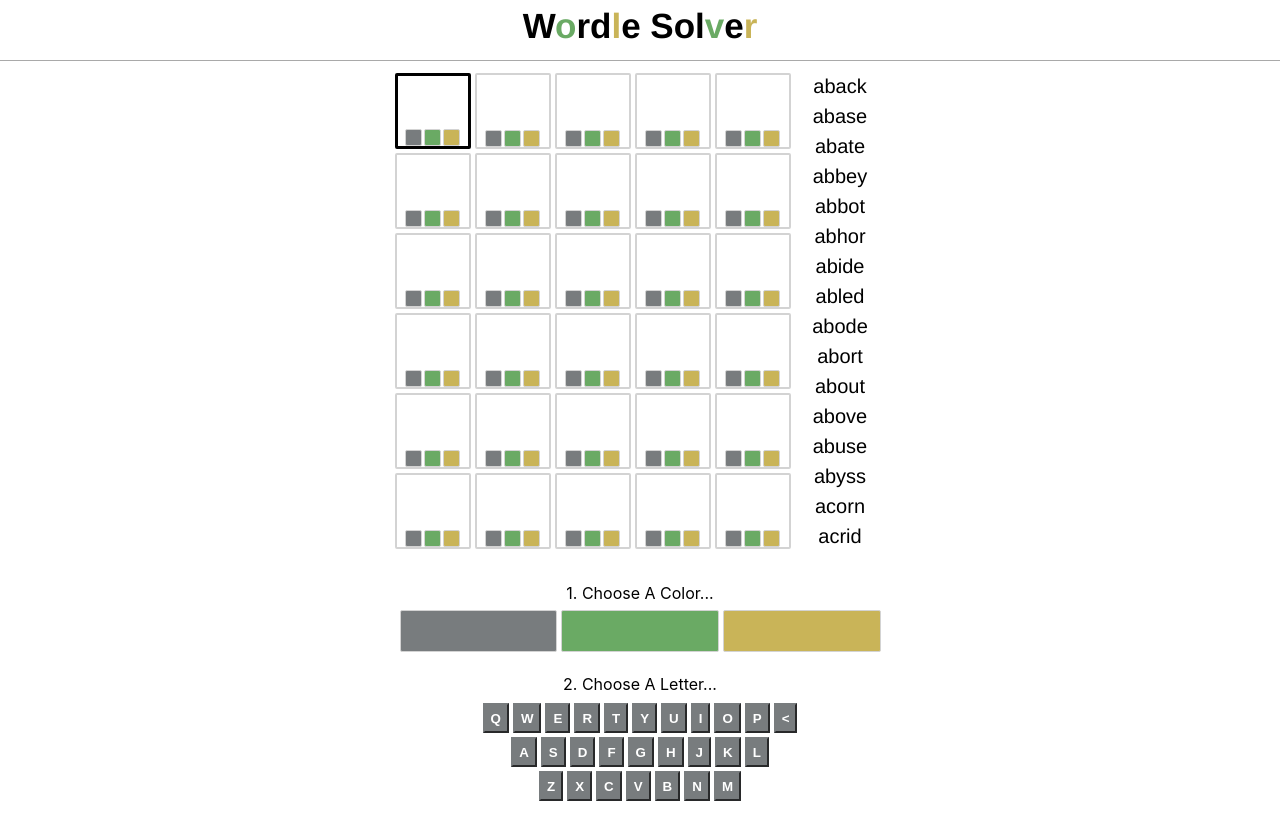
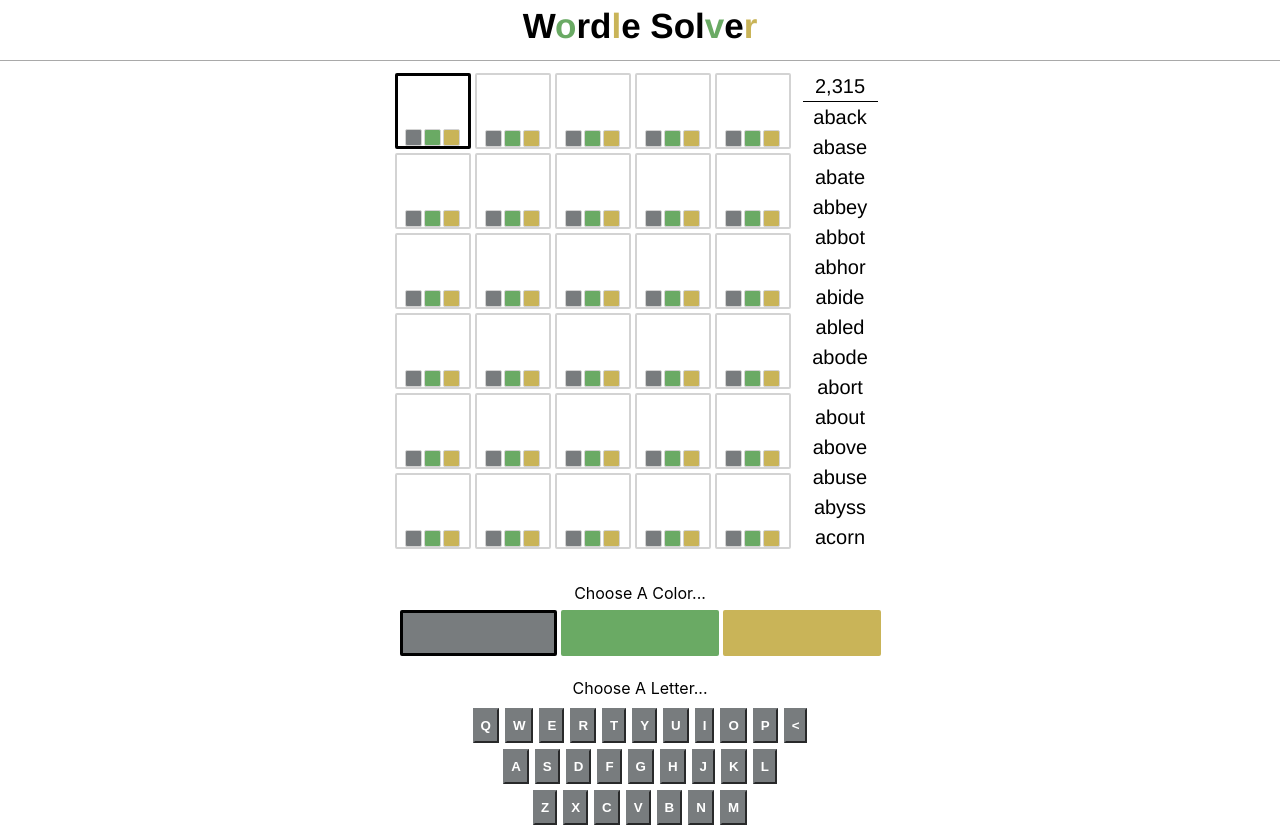
Before and after one commit to willyrk1/wordle-solver, a React (Vite) app: page / in a window 1280 px wide. Before the commit the page ends 803 px from the top, so only its background shows below. Built offline with nearby package versions, Linux system fonts and the light colour scheme.

Commit message:
Change approach so clicking on letter clue changes color.

```diff
--- a/src/App.jsx
+++ b/src/App.jsx
@@ -9,7 +9,7 @@
   const [state, dispatch] = React.useReducer(reducer, initReducer)
 
   function handleLetterClueClick(wordClueIndex, letterClueIndex) {
-    dispatch({ type: reducerActions.setCursor, wordClueIndex, letterClueIndex })
+    dispatch({ type: reducerActions.letterClueClicked, wordClueIndex, letterClueIndex })
   }
 
   function handleClueTypeClick(clueType) {
@@ -66,7 +66,10 @@
                         return (
                           <div
                             className={`clue-type ${clueType}${selectedClass}`}
-                            onClick={() => handleLetterClueTypeClick(wordClueIndex, letterClueIndex, clueType)}
+                            onClick={e => {
+                              handleLetterClueTypeClick(wordClueIndex, letterClueIndex, clueType)
+                              e.stopPropagation()
+                            }}
                             key={clueType}
                           />
                         )
@@ -79,13 +82,14 @@
           ))}
         </div>
         <div className='valid-words'>
+          <div className='count'>{state.validWords.length.toLocaleString()}</div>
           <ul>
             {state.validWords.map(word => <li>{word}</li>)}
           </ul>
         </div>
       </div>
       <div className={`keyboard ${state.selectedClueType}`}>
-        <p>1. Choose A Color...</p>
+        <p>Choose A Color...</p>
         <div className='clue-type-chooser'>
           {clueTypesList.map(clueType => {
             const selectedClass = (clueType === state.selectedClueType) ? ' selected' : ''
@@ -98,7 +102,7 @@
             )
           })}
         </div>
-        <p>2. Choose A Letter...</p>
+        <p>Choose A Letter...</p>
         {['QWERTYUIOP<', 'ASDFGHJKL', 'ZXCVBNM'].map(line => (
           <div key={line} className='keyboard-line'>
             {line.split('').map(letter => (
--- a/src/App.scss
+++ b/src/App.scss
@@ -35,19 +35,27 @@
   }
 }
 
-.valid-words ul {
+.valid-words {
+  font-family: "Helvetica";
+  font-size: 20px;
+
+  .count {
+    border-bottom: solid 1px #000;
+    margin: 0 10px;
+  }
+
+  ul {
     list-style-type: none;
     margin: 0;
-  height: 480px;
+    height: 445px;
     @media (max-width: $size-break) {
-    height: 360px;
+      height: 325px;
     }
     width: 75px;
     overflow-y: scroll;
     overflow-x: hidden;
     padding: 0 10px;
-  font-family: "Helvetica";
-  font-size: 20px;
+  }
 }
 
 .word-clue {
@@ -130,10 +138,6 @@
   margin: 20px auto 0;
   max-width: 495px;
 
-  &.no-match .keyboard-key { background-color: $no-match; border-color: $no-match; }
-  &.partial-match .keyboard-key { background-color: $partial-match; border-color: $partial-match; }
-  &.match .keyboard-key { background-color: $match; background-color: $match; }
-
   p {
     margin: 20px 0 5px;
   }
@@ -142,26 +146,33 @@
     display: flex;
     justify-content: center;
     margin: 0 5px 15px;
-
-    .no-match { background-color: $no-match; }
-    .partial-match { background-color: $partial-match; }
-    .match { background-color: $match; }
   }
 
   .clue-type {
     height: 40px;
     width: 33%;
     margin: 0 2px;
-    border: 1px solid lightgray;
+    border: 3px solid;
     cursor: pointer;
     border-radius: 2px;
+
+    &.selected {
+      &.no-match, &.partial-match, &.match {
+        border-color: #000;
+      }
+    }
+
+    &.no-match { background-color: $no-match; border-color: $no-match; }
+    &.partial-match { background-color: $partial-match; border-color: $partial-match; }
+    &.match { background-color: $match; border-color: $match; }
   }
 }
 
 .keyboard-key {
-  height: 30px;
+  height: 35px;
   color: #fff;
-  margin: 2px;
-  background-color: white;
+  margin: 3px;
+  background-color: $no-match;
+  border-color: $no-match;
   font-weight: 700;
 }
--- a/src/reducer.js
+++ b/src/reducer.js
@@ -2,7 +2,7 @@
 import fullDictionary from "./fullDictionary"
 
 export const reducerActions = {
-  setCursor: 'setCursor',
+  letterClueClicked: 'letterClueClicked',
   keyPressed: 'keyPressed',
   backspacePressed: 'backspacePressed',
   clueTypeSelected: 'clueTypeSelected',
@@ -22,10 +22,14 @@
 
 export default function reducer(state, action) {
   switch (action.type) {
-    case reducerActions.setCursor: {
+    case reducerActions.letterClueClicked: {
+      const newWordClues = copyWordClues(state.wordClues)
+      newWordClues[action.wordClueIndex][action.letterClueIndex].clueType = state.selectedClueType
+
       return {
         ...state,
-        cursor: [action.wordClueIndex, action.letterClueIndex]
+        wordClues: newWordClues,
+        validWords: getValidWords(newWordClues),
       }
     }
 
@@ -33,10 +37,7 @@
       const [wordClueIndex, letterClueIndex] = state.cursor
 
       const newWordClues = copyWordClues(state.wordClues)
-      newWordClues[wordClueIndex][letterClueIndex] = {
-        letter: action.letter,
-        clueType: state.selectedClueType
-      }
+      newWordClues[wordClueIndex][letterClueIndex].letter = action.letter
 
       return {
         ...state,
```
Lines whose indentation alone changed are shown as unchanged.
